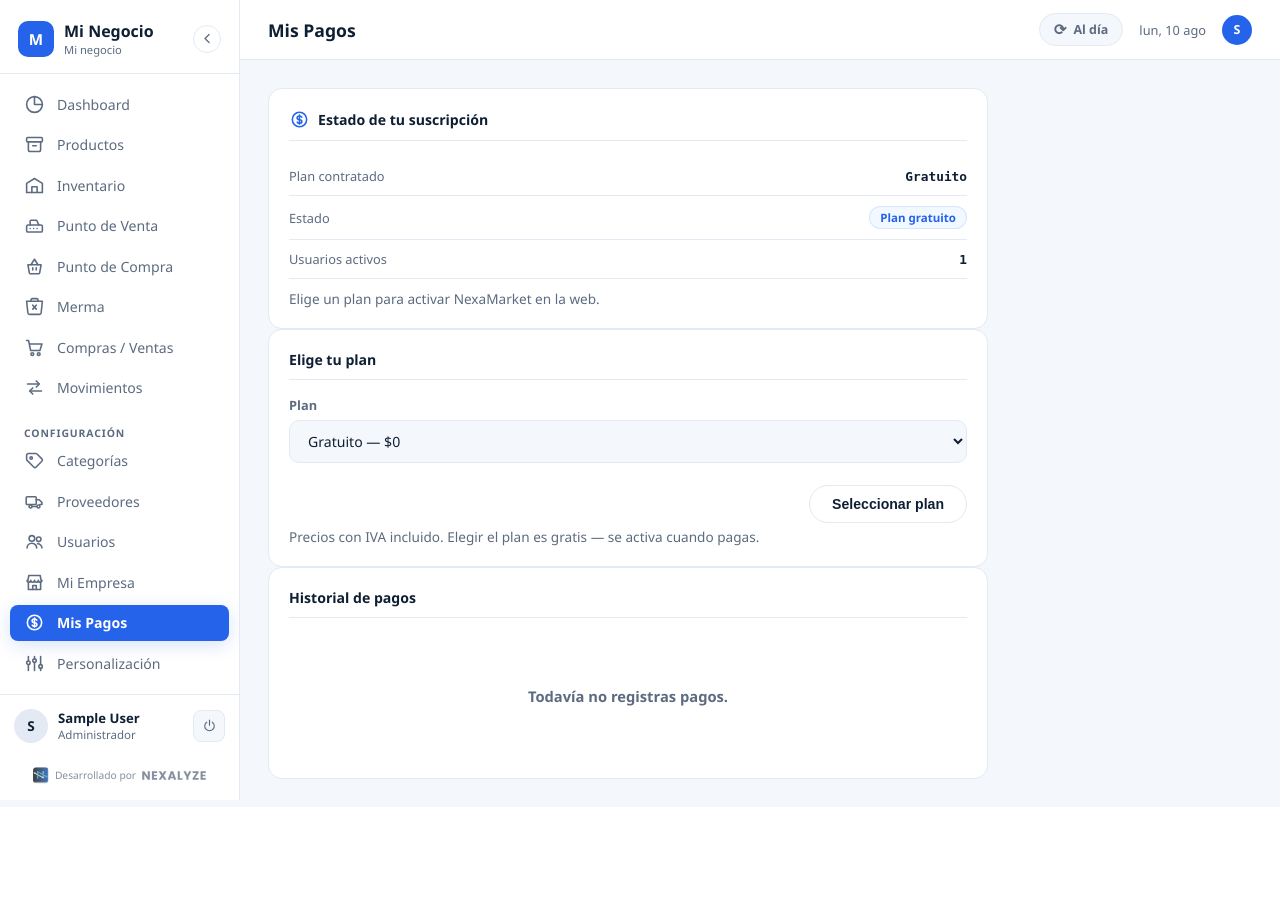
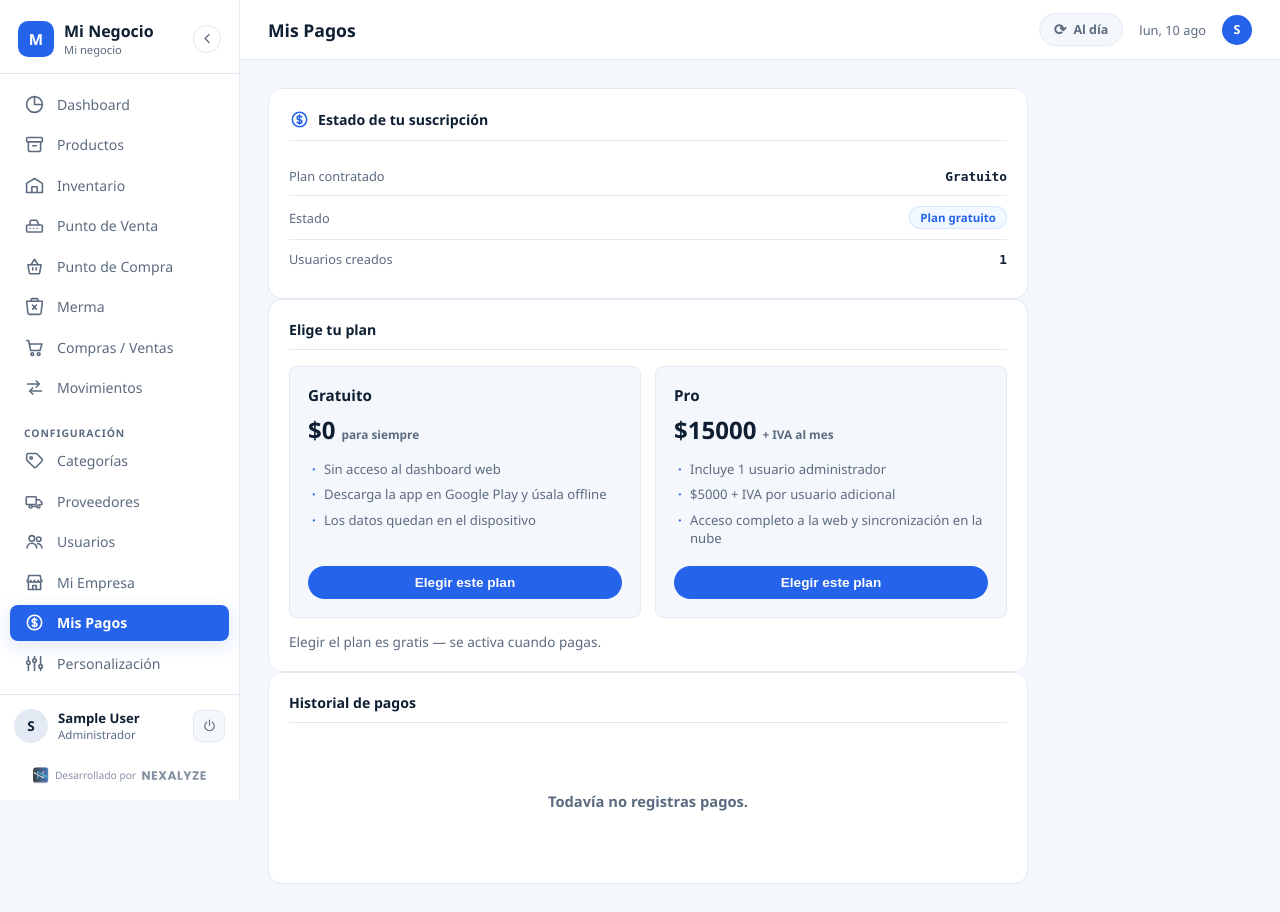
Before and after one commit to development-ship-it/Nexa-Market, a Django app: page /mis-pagos/ in a window 1280 px wide. Before the commit the page ends 800 px from the top, so only its background shows below. Run offline with Django 5.2, Linux system fonts and the light colour scheme; a user stored in the database is signed in; data comes from the database, SQL or seed files in the repository; tables that the repository leaves empty hold one stand-in row (values such as "Sample post").

Commit message:
Agregamos sistema de pagos por flow y por transferencia, validacion de cuenta premium V7

```diff
--- a/pages/middleware.py
+++ b/pages/middleware.py
@@ -18,7 +18,7 @@ VISTAS_LIBRES = {
     'index', 'login', 'logout',
     'google_login', 'google_callback',
     # Todo el circuito de pago
-    'mis_pagos', 'elegir_plan', 'solicitar_contacto',
+    'mis_pagos', 'elegir_plan', 'ajustar_usuarios', 'solicitar_contacto',
     'pagar_transferencia', 'pagar_flow', 'flow_retorno', 'flow_confirmacion',
     # Sin pagar igual debe poder ver su empresa y sus usuarios: son los datos
     # que necesita completar (razón social, giro) para que le emitan la boleta.
--- a/pages/static/pages/css/components.css
+++ b/pages/static/pages/css/components.css
@@ -96,6 +96,69 @@
 }
 .btn-flow:hover { transform: translateY(-2px); box-shadow: 0 6px 24px rgba(0,0,0,.2); }
 .btn-flow img { width: 24px; height: 24px; display: block; }
+
+/* TARJETAS DE PLAN — cada una es su propio form, así el botón envía su plan */
+.planes {
+  display: grid;
+  grid-template-columns: repeat(auto-fit, minmax(230px, 1fr));
+  gap: 14px;
+}
+.plan {
+  display: flex; flex-direction: column;
+  padding: 18px;
+  background: var(--navy);
+  border: 1.5px solid var(--gray2);
+  border-radius: var(--radius-sm);
+  transition: border-color var(--transition), transform var(--transition);
+}
+.plan:hover { border-color: var(--teal); transform: translateY(-2px); }
+.plan.elegido { border-color: var(--teal); box-shadow: 0 0 0 3px rgba(37,99,235,.12); }
+
+.plan-nombre { font-size: .95rem; font-weight: 700; color: var(--white); }
+.plan-precio {
+  display: flex; align-items: baseline; gap: 6px;
+  margin: 8px 0 14px;
+  font-size: 1.5rem; font-weight: 800; color: var(--white);
+}
+.plan-precio small { font-size: .74rem; font-weight: 600; color: var(--gray); }
+
+.plan-detalle { list-style: none; display: flex; flex-direction: column; gap: 7px; margin-bottom: 18px; }
+.plan-detalle li {
+  position: relative; padding-left: 16px;
+  font-size: .82rem; color: var(--gray); line-height: 1.4;
+}
+.plan-detalle li::before {
+  content: '·'; position: absolute; left: 4px;
+  color: var(--teal); font-weight: 800;
+}
+
+.btn-plan {
+  margin-top: auto;                    /* pega el botón abajo aunque los textos difieran */
+  background: var(--teal); color: #fff;
+  font-weight: 700; font-size: .85rem;
+  padding: 9px 16px; border-radius: 50px;
+  border: none; cursor: pointer; transition: var(--transition);
+}
+.btn-plan:hover { filter: brightness(1.08); }
+.btn-plan:disabled {
+  background: transparent; color: var(--gray);
+  border: 1.5px solid var(--gray2); cursor: default; filter: none;
+}
+
+/* SELECTOR DE USUARIOS CONTRATADOS */
+.usuarios-selector {
+  margin-bottom: 16px; padding-bottom: 16px;
+  border-bottom: 1px solid var(--gray2);
+}
+.usuarios-fila { display: flex; gap: 10px; align-items: center; margin: 8px 0 6px; }
+.usuarios-fila input {
+  width: 110px; padding: 9px 12px;
+  background: var(--navy); color: var(--white);
+  border: 1px solid var(--gray2); border-radius: var(--radius-sm);
+  font-size: .9rem;
+}
+.usuarios-fila input:focus { border-color: rgba(37,99,235,.5); outline: none; }
+.usuarios-selector small { font-size: .78rem; color: var(--gray); }
 
 .btn-clear {
   background: rgba(248,113,113,.08); border: 1px solid rgba(248,113,113,.2);
--- a/pages/templates/pages/pagos/mis_pagos.html
+++ b/pages/templates/pages/pagos/mis_pagos.html
@@ -5,7 +5,7 @@
 {% block page_title %}Mis Pagos{% endblock %}
 
 {% block content %}
-<div class="form-page" style="max-width:720px;">
+<div class="form-page" style="max-width:760px;">
 
   {# ── ESTADO DE LA SUSCRIPCIÓN ─────────────────────────────────────────── #}
   <div class="form-card">
@@ -51,64 +51,114 @@
     {% endif %}
 
     <div class="info-row">
-      <span class="info-label">Usuarios activos</span>
-      <span class="info-value">{{ empresa.usuarios_activos }}</span>
+      <span class="info-label">Usuarios creados</span>
+      <span class="info-value">{{ usuarios_minimo }}</span>
+    </div>
   </div>
 
-    {% if not empresa.esta_vigente %}
-      <p style="font-size:.85rem;color:var(--gray);margin-top:10px;">
-        {% if empresa.id_plan %}
-          Tienes el plan {{ empresa.id_plan.nombre }} seleccionado pero todavía sin pago
-          registrado. Se activa apenas confirmemos el pago.
+  {# ── PLAN ─────────────────────────────────────────────────────────────── #}
+  {% if empresa.esta_vigente %}
+    <div class="form-card" style="margin-top:0;">
+      <h3 class="form-card-title">¿Necesitas otro plan?</h3>
+      {% if solicitud_abierta %}
+        <div class="info-row">
+          <span class="info-label">
+            Solicitud enviada el {{ solicitud_abierta.fecha_solicitud|date:"d/m/Y" }}
+          </span>
+          <span class="status-badge neutral">{{ solicitud_abierta.get_estado_display }}</span>
+        </div>
       {% else %}
-          Elige un plan para activar NexaMarket en la web.
-        {% endif %}
+        <p style="font-size:.85rem;color:var(--gray);margin-bottom:14px;">
+          Tu plan está activo. Para cambiarlo lo coordinamos contigo, porque hay
+          que ajustar el ciclo ya cobrado.
         </p>
+        <form method="post" action="{% url 'solicitar_contacto' %}">
+          {% csrf_token %}
+          <button type="submit" class="btn-secondary">Solicitar cambio de plan</button>
+        </form>
       {% endif %}
     </div>
 
-  {# ── ELEGIR PLAN ──────────────────────────────────────────────────────── #}
-  {% if planes %}
+  {% else %}
     <div class="form-card" style="margin-top:0;">
-    <h3 class="form-card-title">
-      {% if empresa.id_plan and empresa.esta_vigente %}Cambiar de plan{% else %}Elige tu plan{% endif %}
-    </h3>
-    <form method="post" action="{% url 'elegir_plan' %}">
+      <h3 class="form-card-title">Elige tu plan</h3>
+      <div class="planes">
+        {% for p in planes %}
+        <form method="post" action="{% url 'elegir_plan' %}"
+              class="plan {% if p.id_plan == empresa.id_plan_id %}elegido{% endif %}">
           {% csrf_token %}
-      <div class="form-field">
-        <label class="field-label">Plan</label>
-        <select name="id_plan">
-          {% for p in planes %}
-            <option value="{{ p.id_plan }}">
-              {{ p.nombre }} — ${{ p.precio_base|floatformat:0 }}
-              {% if p.precio_por_usuario %}+ ${{ p.precio_por_usuario|floatformat:0 }} por usuario{% endif %}
-            </option>
+          <input type="hidden" name="id_plan" value="{{ p.id_plan }}" />
+
+          <div class="plan-nombre">{{ p.nombre }}</div>
+
+          {% if p.precio_base or p.precio_por_usuario %}
+            <div class="plan-precio">
+              ${{ p.precio_base|floatformat:0 }}<small>+ IVA al mes</small>
+            </div>
+            <ul class="plan-detalle">
+              <li>Incluye 1 usuario administrador</li>
+              <li>${{ p.precio_por_usuario|floatformat:0 }} + IVA por usuario adicional</li>
+              <li>Acceso completo a la web y sincronización en la nube</li>
+            </ul>
+          {% else %}
+            <div class="plan-precio">$0<small>para siempre</small></div>
+            <ul class="plan-detalle">
+              <li>Sin acceso al dashboard web</li>
+              <li>Descarga la app en Google Play y úsala offline</li>
+              <li>Los datos quedan en el dispositivo</li>
+            </ul>
+          {% endif %}
+
+          <button type="submit" class="btn-plan"
+                  {% if p.id_plan == empresa.id_plan_id %}disabled{% endif %}>
+            {% if p.id_plan == empresa.id_plan_id %}Plan seleccionado{% else %}Elegir este plan{% endif %}
+          </button>
+        </form>
         {% endfor %}
-        </select>
       </div>
-      <div class="form-submit-row">
-        <button type="submit" class="btn-secondary">Seleccionar plan</button>
-      </div>
-    </form>
-    <p style="font-size:.85rem;color:var(--gray);margin-top:4px;">
-      Precios con IVA incluido. Elegir el plan es gratis — se activa cuando pagas.
+      <p style="font-size:.85rem;color:var(--gray);margin-top:14px;">
+        Elegir el plan es gratis — se activa cuando pagas.
       </p>
     </div>
   {% endif %}
 
-  {# ── COBRO Y BOTONES DE PAGO ──────────────────────────────────────────── #}
-  {% if cobro %}
+  {# ── COBRO Y PAGO (solo si el plan tiene precio) ──────────────────────── #}
+  {% if cobro.total %}
   <div class="form-card" style="margin-top:0;">
     <h3 class="form-card-title">
       {% if empresa.esta_vigente %}Tu próximo cobro{% else %}Activa tu plan{% endif %}
     </h3>
 
+    <form method="post" action="{% url 'ajustar_usuarios' %}" class="usuarios-selector">
+      {% csrf_token %}
+      <label class="field-label" for="usuarios">¿Cuántos usuarios necesitas?</label>
+      <div class="usuarios-fila">
+        <input type="number" id="usuarios" name="usuarios" value="{{ cobro.usuarios }}"
+               min="{{ usuarios_minimo }}" max="100" step="1" />
+        <button type="submit" class="btn-secondary">Actualizar</button>
+      </div>
+      <small>
+        Tienes {{ usuarios_minimo }} usuario{{ usuarios_minimo|pluralize:"s" }} creado{{ usuarios_minimo|pluralize:"s" }}.
+        El primero va incluido en el plan.
+      </small>
+    </form>
+
     <div class="info-row">
       <span class="info-label">
-        Plan {{ empresa.id_plan.nombre }} + {{ cobro.usuarios }} usuario{{ cobro.usuarios|pluralize:"s" }}
+        Plan {{ empresa.id_plan.nombre }} — incluye {{ cobro.incluidos }} usuario
       </span>
-      <span class="info-value">${{ cobro.bruto|floatformat:0 }}</span>
+      <span class="info-value">${{ cobro.monto_base|floatformat:0 }}</span>
     </div>
+
+    {% if cobro.adicionales %}
+    <div class="info-row">
+      <span class="info-label">
+        {{ cobro.adicionales }} usuario{{ cobro.adicionales|pluralize:"s" }} adicional{{ cobro.adicionales|pluralize:"es" }}
+        × ${{ cobro.precio_usuario|floatformat:0 }}
+      </span>
+      <span class="info-value">${{ cobro.monto_adicionales|floatformat:0 }}</span>
+    </div>
+    {% endif %}
 
     {% if cobro.descuento %}
     <div class="info-row">
@@ -152,7 +202,7 @@
       después de revisar tu comprobante.
     </p>
 
-    {% if not solicitud_abierta %}
+    {% if not empresa.esta_vigente and not solicitud_abierta %}
       <form method="post" action="{% url 'solicitar_contacto' %}" style="margin-top:6px;">
         {% csrf_token %}
         <button type="submit"
@@ -161,15 +211,15 @@
         </button>
       </form>
     {% endif %}
+  </div>
 
-    {% if solicitud_abierta %}
-      <div class="info-row" style="margin-top:8px;">
-        <span class="info-label">
-          Pediste que te contactemos el {{ solicitud_abierta.fecha_solicitud|date:"d/m/Y" }}
-        </span>
-        <span class="status-badge neutral">{{ solicitud_abierta.get_estado_display }}</span>
-      </div>
-    {% endif %}
+  {% elif empresa.id_plan %}
+  <div class="form-card" style="margin-top:0;">
+    <h3 class="form-card-title">Estás en el plan Gratuito</h3>
+    <p style="font-size:.9rem;color:var(--gray);line-height:1.6;">
+      No tienes acceso al dashboard web. Descarga la aplicación en Google Play
+      y úsala sin conexión — tus datos quedan guardados en el dispositivo.
+    </p>
   </div>
   {% endif %}
 
--- a/pages/urls.py
+++ b/pages/urls.py
@@ -43,6 +43,7 @@ urlpatterns = [
     # Suscripción
     path('mis-pagos/', views.mis_pagos, name='mis_pagos'),
     path('mis-pagos/plan/', views.elegir_plan, name='elegir_plan'),
+    path('mis-pagos/usuarios/', views.ajustar_usuarios, name='ajustar_usuarios'),
     path('mis-pagos/contacto/', views.solicitar_contacto, name='solicitar_contacto'),
     path('mis-pagos/transferencia/', views.pagar_transferencia, name='pagar_transferencia'),
     path('mis-pagos/flow/', views.pagar_flow, name='pagar_flow'),
--- a/pages/views/__init__.py
+++ b/pages/views/__init__.py
@@ -34,7 +34,7 @@ from .proveedores import proveedores, proveedor_crear, proveedor_editar, proveed
 from .usuarios import usuarios, usuario_crear, usuario_editar, usuario_eliminar
 from .empresa import empresa, personalizacion
 from .pagos import (
-    mis_pagos, elegir_plan, solicitar_contacto,
+    mis_pagos, elegir_plan, ajustar_usuarios, solicitar_contacto,
     pagar_transferencia, pagar_flow, flow_retorno, flow_confirmacion,
 )
 from .punto_compra import punto_compra
@@ -54,7 +54,7 @@ __all__ = [
     'proveedores', 'proveedor_crear', 'proveedor_editar', 'proveedor_eliminar',
     'usuarios', 'usuario_crear', 'usuario_editar', 'usuario_eliminar',
     'empresa', 'personalizacion',
-    'mis_pagos', 'elegir_plan', 'solicitar_contacto',
+    'mis_pagos', 'elegir_plan', 'ajustar_usuarios', 'solicitar_contacto',
     'pagar_transferencia', 'pagar_flow', 'flow_retorno', 'flow_confirmacion',
     'punto_compra', 'punto_venta', 'merma', 'inventario',
     'compras_ventas', 'movimientos',
--- a/pages/views/pagos.py
+++ b/pages/views/pagos.py
@@ -35,6 +35,10 @@ log = logging.getLogger(__name__)
 # crean duplicados aunque el cliente insista con el botón.
 SOLICITUD_ABIERTA = ['PENDIENTE', 'CONTACTADO']
 
+# Tope del selector de usuarios. Más que esto ya no es autoservicio: es una
+# conversación de venta, y conviene que pase por ti.
+MAX_USUARIOS = 100
+
 
 # ── PÁGINA PRINCIPAL ─────────────────────────────────────────────────────────
 
@@ -42,18 +46,14 @@ SOLICITUD_ABIERTA = ['PENDIENTE', 'CONTACTADO']
 def mis_pagos(request):
     empresa = _get_empresa(request)
 
-    planes = Plan.objects.filter(activo=True).order_by('precio_base')
-    if empresa.id_plan_id and empresa.esta_vigente:
-        # "Cambiar de plan" solo tiene sentido si ya está pagando. Si no, lo que
-        # necesita es activar el que ya tiene, así que ese también se lista.
-        planes = planes.exclude(pk=empresa.id_plan_id)
-
     return render(request, 'pages/pagos/mis_pagos.html', {
         'page': 'mis_pagos',
         'empresa': empresa,
         'cobro': empresa.calcular_cobro(),
         'pagos': empresa.pagos.select_related('plan')[:24],
-        'planes': planes,
+        # Con suscripción vigente no se cambia de plan a mano: se solicita.
+        'planes': Plan.objects.filter(activo=True).order_by('precio_base'),
+        'usuarios_minimo': _usuarios_en_uso(empresa),
         'flow_disponible': flow.configurado(),
         'solicitud_abierta': (
             SolicitudPremium.objects
@@ -64,6 +64,11 @@ def mis_pagos(request):
     })
 
 
+def _usuarios_en_uso(empresa):
+    """Usuarios activos reales. Es el piso de lo que puede contratar."""
+    return max(1, empresa.usuario_set.filter(activo=True).count())
+
+
 @login_required
 def elegir_plan(request):
     """Asignar plan es gratis y no da acceso: lo que activa es el pago."""
@@ -71,6 +76,12 @@ def elegir_plan(request):
         return redirect('mis_pagos')
 
     empresa = _get_empresa(request)
+    if empresa.esta_vigente:
+        # Ya está pagando: cambiar de plan a mitad de ciclo se coordina, no se
+        # hace solo, porque hay que ver prorrateo y cobros ya emitidos.
+        messages.info(request, 'Tu plan está activo. Solicita el cambio y lo coordinamos.')
+        return redirect('mis_pagos')
+
     plan = Plan.objects.filter(pk=request.POST.get('id_plan'), activo=True).first()
     if not plan:
         messages.error(request, 'Ese plan no está disponible.')
@@ -78,7 +89,40 @@ def elegir_plan(request):
 
     empresa.id_plan = plan
     empresa.save(update_fields=['id_plan'])
-    messages.success(request, f'Plan {plan.nombre} seleccionado. Ahora elige cómo pagar.')
+    if plan.precio_base or plan.precio_por_usuario:
+        messages.success(request, f'Plan {plan.nombre} seleccionado. Ahora elige cómo pagar.')
+    else:
+        messages.success(request, 'Quedaste en el plan Gratuito.')
+    return redirect('mis_pagos')
+
+
+@login_required
+def ajustar_usuarios(request):
+    """Cuántos usuarios contrata. Nunca por debajo de los que ya tiene creados."""
+    if request.method != 'POST':
+        return redirect('mis_pagos')
+
+    empresa = _get_empresa(request)
+    try:
+        cantidad = int(request.POST.get('usuarios') or 0)
+    except ValueError:
+        cantidad = 0
+
+    minimo = _usuarios_en_uso(empresa)
+    if cantidad < minimo:
+        messages.error(
+            request,
+            f'Tienes {minimo} usuario(s) activo(s): no puedes contratar menos. '
+            'Desactiva usuarios primero si quieres bajar el plan.',
+        )
+        return redirect('mis_pagos')
+    if cantidad > MAX_USUARIOS:
+        messages.error(request, f'Para más de {MAX_USUARIOS} usuarios, hablemos directamente.')
+        return redirect('mis_pagos')
+
+    empresa.usuarios_activos = cantidad
+    empresa.save(update_fields=['usuarios_activos'])
+    messages.success(request, f'Plan ajustado a {cantidad} usuario(s).')
     return redirect('mis_pagos')
 
 
```
Also changed, not shown: base_datos/facturacion.py (+20 -1 lines), base_datos/models/empresa/empresa.py (+19 -8 lines). Lines whose indentation alone changed are shown as unchanged.
